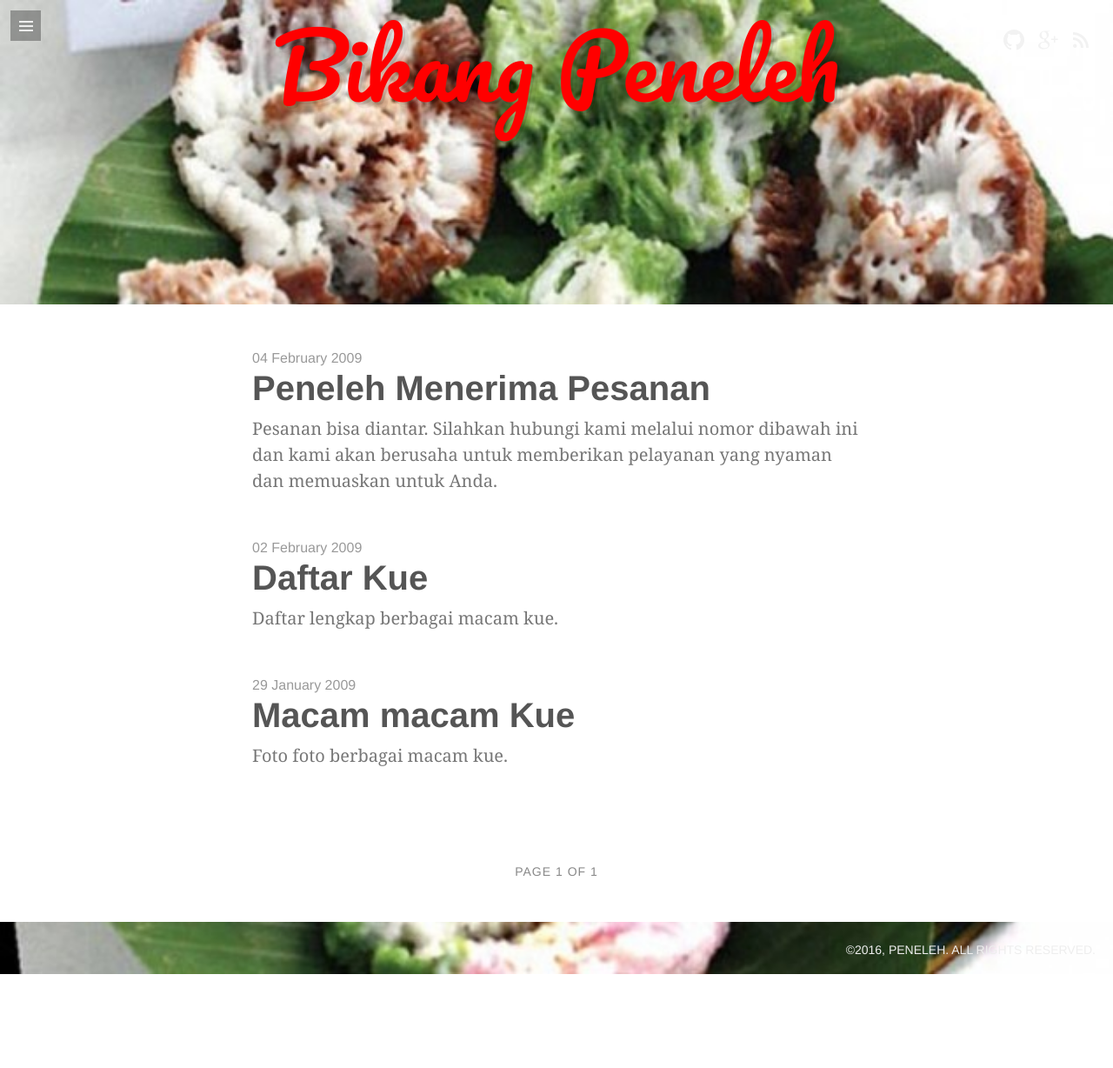
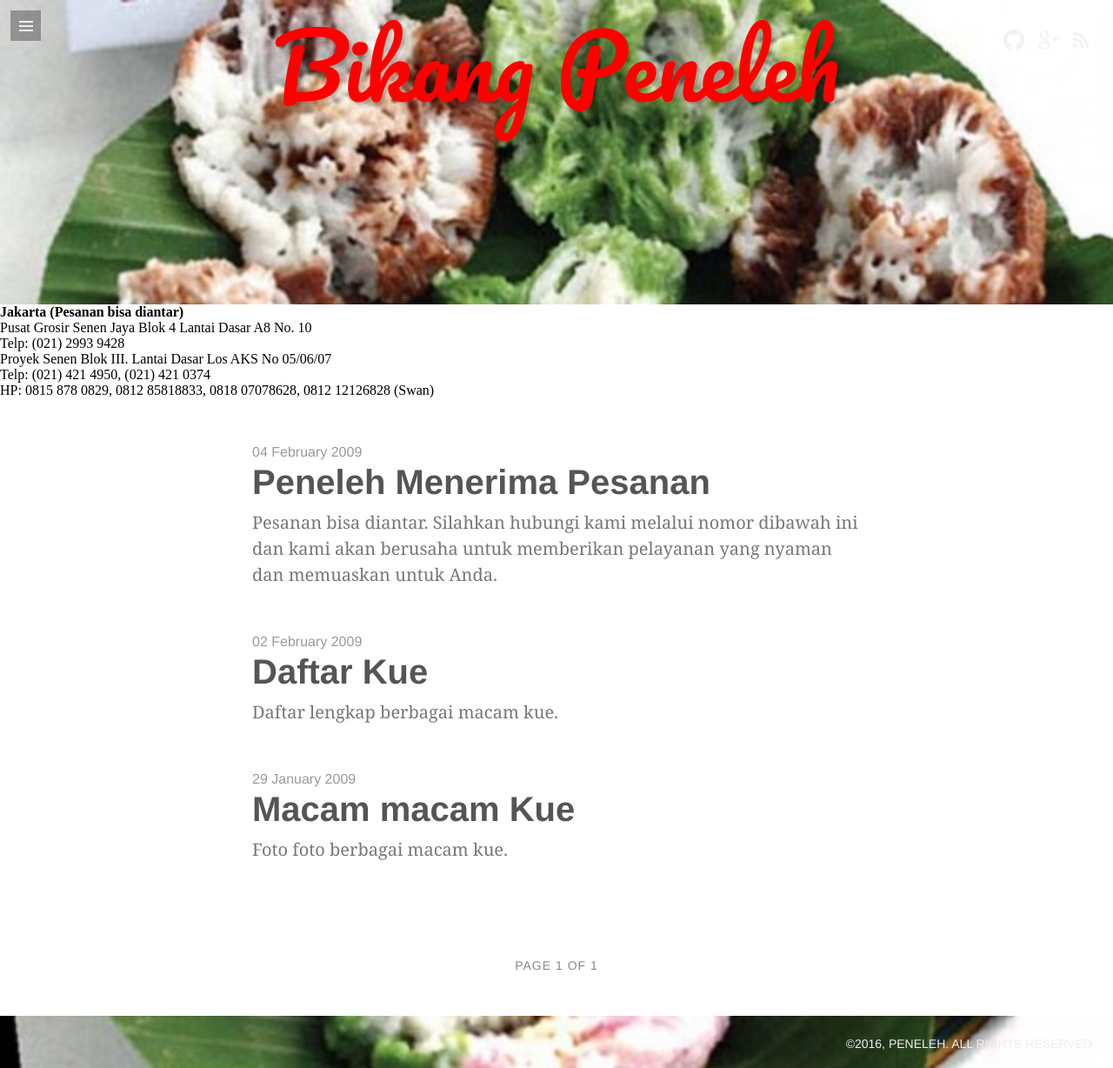
Before and after one commit to bikangpeneleh/bikangpeneleh, a Jekyll site: the page built from index.html, in a window 1280 px wide. Shown: the whole page at 87% size. Built offline with Jekyll 4.4.1, drawn with Linux system fonts in a browser that asks for light colours; some web fonts are replaced; the list of posts is cut into pages by our own code; before the commit the page ends 1120 px from its top, so only the background shows below that.

Commit message:
Update 8 Feb

```diff
--- a/_config.yml
+++ b/_config.yml
@@ -5,7 +5,7 @@
 
 # Setup
 title:            Bikang Peneleh
-tagline:          'blog'
+tagline:          'since 1978 from Surabaya'
 description:      'The Tasteful Of Bikang Peneleh from Surabaya.'
 url:              http://www.bikangpeneleh.com
 baseurl:
--- a/index.html
+++ b/index.html
@@ -10,6 +10,17 @@ title: Home
 	</a>
 </header>
 <div id="middle">
+	<div id="contact-us">
+		<strong>Jakarta</strong>
+		<strong>(Pesanan bisa diantar)</strong>
+		<br/>Pusat Grosir Senen Jaya Blok 4 Lantai Dasar A8 No. 10
+		<br/>Telp: (021) 2993 9428
+
+		<br/>Proyek Senen Blok III. Lantai Dasar Los AKS No 05/06/07
+		<br/>Telp: (021) 421 4950, (021) 421 0374
+		<br/>HP: 0815 878 0829, 0812 85818833, 0818 07078628, 0812 12126828 (Swan)
+		<br/>
+	</div>
 	<div id="post-list">
 		{% for post in paginator.posts %}
 			<div>
```
Lines whose indentation alone changed are shown as unchanged.
